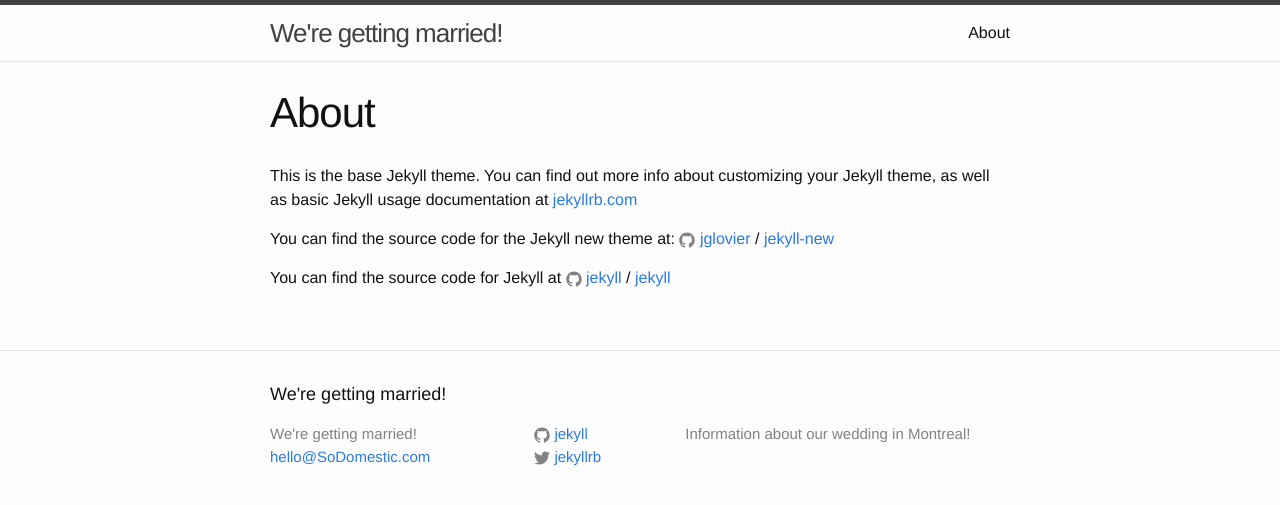
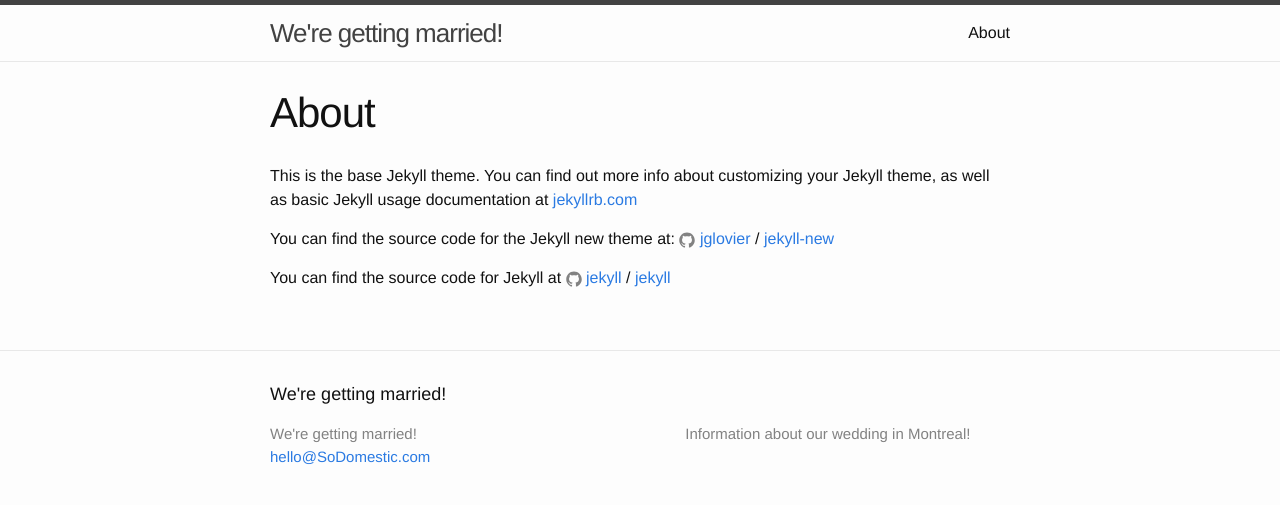
Before and after one commit to monicaaa/SoDomestic, a Jekyll site: the page built from about.md, in a window 1280 px wide. Shown: the top 505 px of the page. Built offline with Jekyll 4.4.1, drawn with Linux system fonts in a browser that asks for light colours.

```diff
--- a/_includes/footer.html
+++ b/_includes/footer.html
@@ -13,19 +13,6 @@
       </div>
 
       <div class="footer-col footer-col-2">
-        <ul class="social-media-list">
-          {% if site.github_username %}
-          <li>
-            {% include icon-github.html username=site.github_username %}
-          </li>
-          {% endif %}
-
-          {% if site.twitter_username %}
-          <li>
-            {% include icon-twitter.html username=site.twitter_username %}
-          </li>
-          {% endif %}
-        </ul>
       </div>
 
       <div class="footer-col footer-col-3">
```
Also changed, not shown: index.html (+2 -14 lines).
